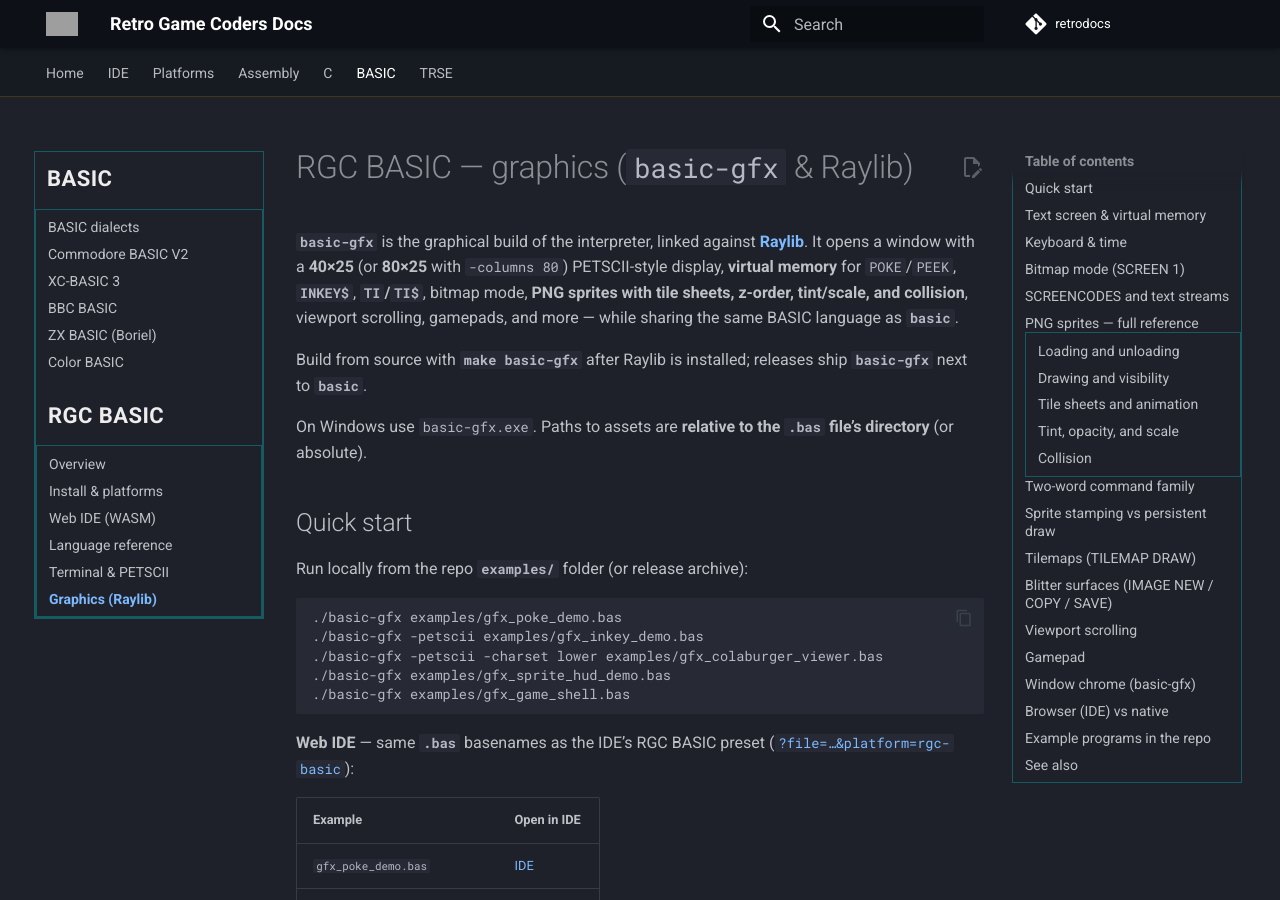
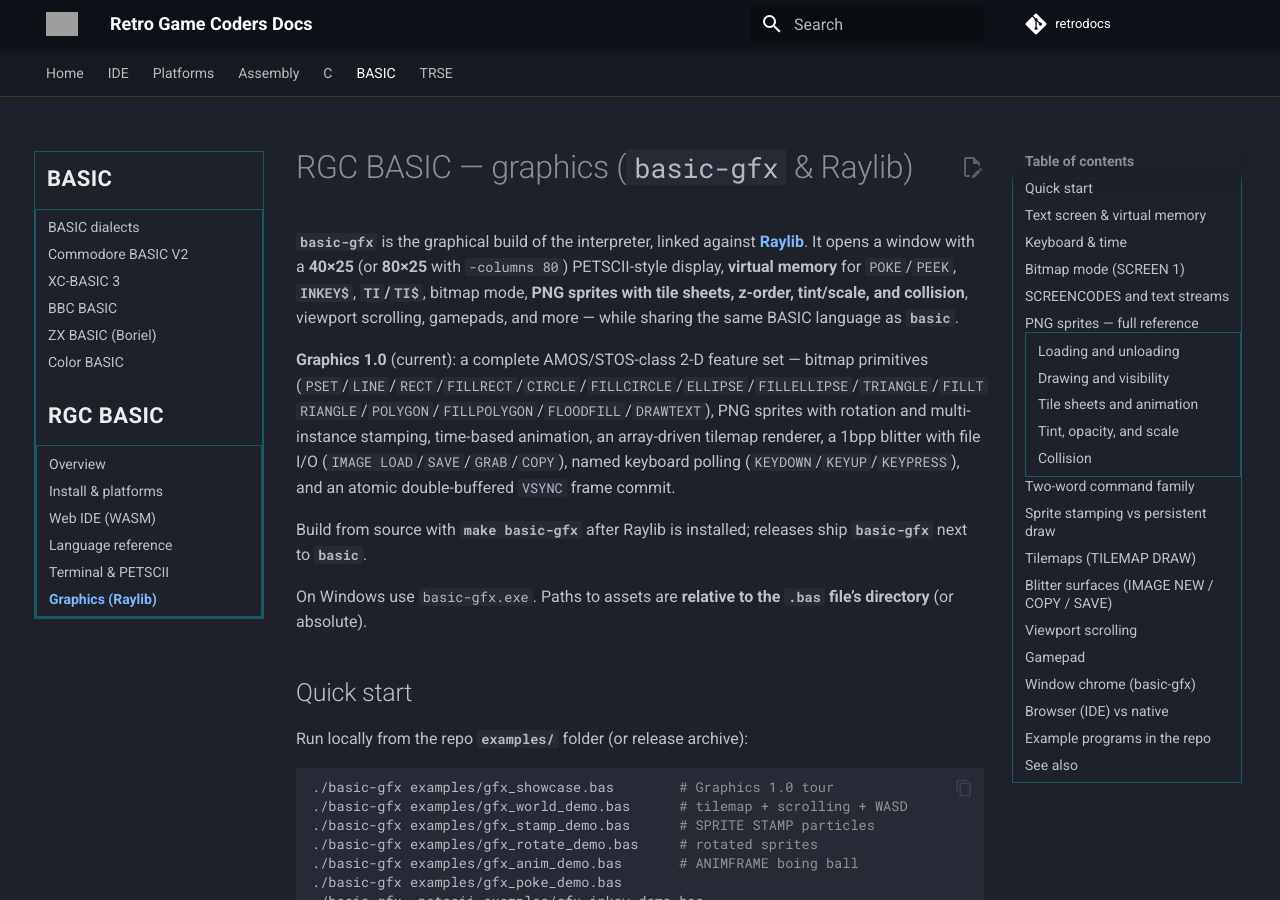
Before and after one commit to omiq/retrodocs, an MkDocs documentation site: the page built from docs/basic/rgc-basic/graphics-raylib.md, in a window 1280 px wide and 900 px high. Built offline with MkDocs 1.6.1 and Material for MkDocs 9.7.7, drawn with Linux system fonts in a browser that asks for light colours; comment, search, counter and statistics services are not loaded; grey boxes are pictures that could not be loaded.

Commit message:
rgc-basic: Graphics 1.0 intro banner + showcase quick-start

````diff
--- a/docs/basic/rgc-basic/graphics-raylib.md
+++ b/docs/basic/rgc-basic/graphics-raylib.md
@@ -1,6 +1,8 @@
 # RGC BASIC — graphics (`basic-gfx` & Raylib)
 
 **`basic-gfx`** is the graphical build of the interpreter, linked against **[Raylib](https://www.raylib.com/)**. It opens a window with a **40×25** (or **80×25** with `-columns 80`) PETSCII-style display, **virtual memory** for `POKE`/`PEEK`, **`INKEY$`**, **`TI`/`TI$`**, bitmap mode, **PNG sprites with tile sheets, z-order, tint/scale, and collision**, viewport scrolling, gamepads, and more — while sharing the same BASIC language as **`basic`**.
+
+**Graphics 1.0** (current): a complete AMOS/STOS-class 2-D feature set — bitmap primitives (`PSET`/`LINE`/`RECT`/`FILLRECT`/`CIRCLE`/`FILLCIRCLE`/`ELLIPSE`/`FILLELLIPSE`/`TRIANGLE`/`FILLTRIANGLE`/`POLYGON`/`FILLPOLYGON`/`FLOODFILL`/`DRAWTEXT`), PNG sprites with rotation and multi-instance stamping, time-based animation, an array-driven tilemap renderer, a 1bpp blitter with file I/O (`IMAGE LOAD`/`SAVE`/`GRAB`/`COPY`), named keyboard polling (`KEYDOWN`/`KEYUP`/`KEYPRESS`), and an atomic double-buffered `VSYNC` frame commit.
 
 Build from source with **`make basic-gfx`** after Raylib is installed; releases ship **`basic-gfx`** next to **`basic`**.
 
@@ -11,6 +13,11 @@
 Run locally from the repo **`examples/`** folder (or release archive):
 
 ```bash
+./basic-gfx examples/gfx_showcase.bas        # Graphics 1.0 tour
+./basic-gfx examples/gfx_world_demo.bas      # tilemap + scrolling + WASD
+./basic-gfx examples/gfx_stamp_demo.bas      # SPRITE STAMP particles
+./basic-gfx examples/gfx_rotate_demo.bas     # rotated sprites
+./basic-gfx examples/gfx_anim_demo.bas       # ANIMFRAME boing ball
 ./basic-gfx examples/gfx_poke_demo.bas
 ./basic-gfx -petscii examples/gfx_inkey_demo.bas
 ./basic-gfx -petscii -charset lower examples/gfx_colaburger_viewer.bas
````
